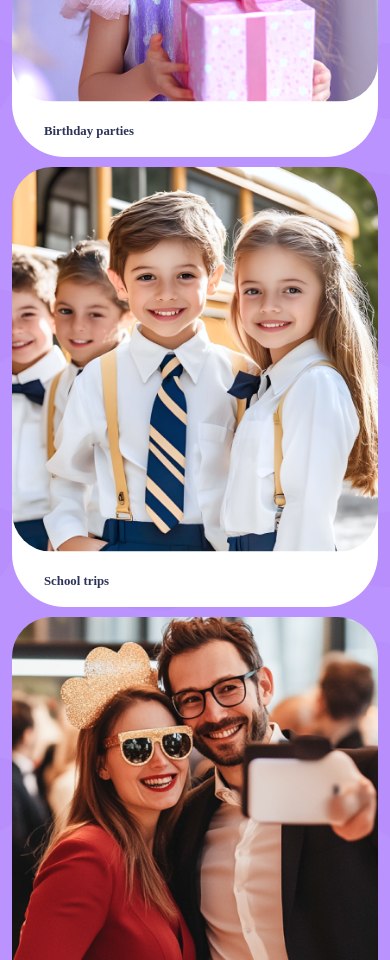
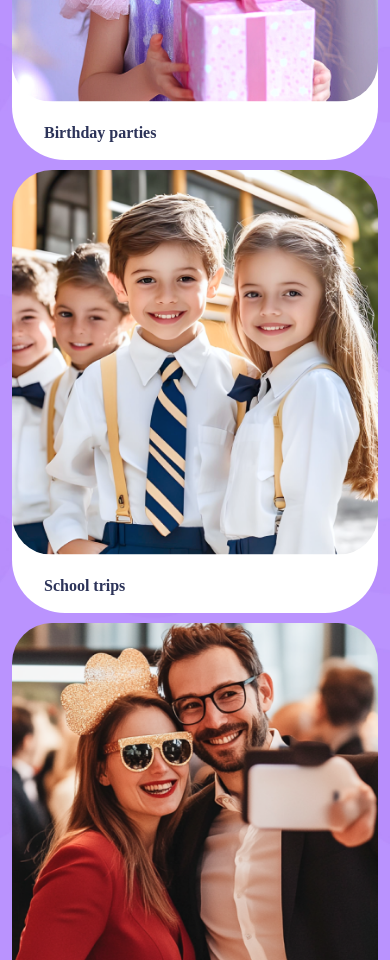
Before and after one commit to sergey-komar/landing, a website: page app/index.html in a window 390 px wide. Shown: the part 11040-12000 px from the top of the page. Drawn offline with nearby package versions, Linux system fonts and the light colour scheme; files that its build step writes are made by us from their sources; files whose address does not match are found by name.

Commit message:
pravki 1400

```diff
--- a/app/scss/_media.scss
+++ b/app/scss/_media.scss
@@ -60,7 +60,8 @@
     .full-slider__item-text,
     .good-block__item-title,
     .good-block__item-text,
-    .questions-accardion__title{
+    .questions-accardion__title,
+    .quick-block__item-text{
         font-size: 16px;
         line-height: 1.4;
     }
@@ -641,4 +642,7 @@
         padding-left: 1.5rem;
         padding-right: 1.5rem;
     }
+    .footer-block__item-phone, .footer-block__item-inst{
+        justify-content: center;
+    }
 }
```
